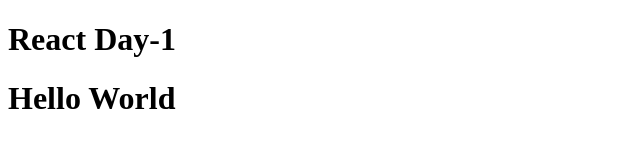
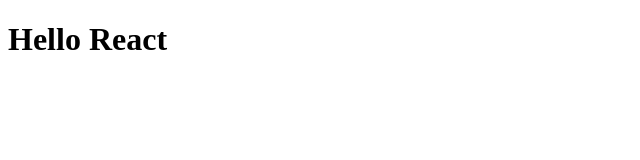
Before and after one commit to MunawarSaqibi/ReactJS, a React app in the folder Day1/: page / in a window 1280 px wide. Shown: the whole page, without its empty margins (0-640 px from the left). Built offline with nearby package versions, Linux system fonts and the light colour scheme.

Commit message:
js added

```diff
--- a/Day1/App.js
+++ b/Day1/App.js
@@ -1,11 +1,9 @@
-import React from "react"
-import ReactDOM from "react-dom/client"
+import React from "react";
+import ReactDOM from "react-dom/client";
 
-import { sum } from 'lodash';
 
-console.log("hello world")
 
-const App = () => {
-return <h1>Hello World</h1>;
-};
-ReactDOM.createRoot(document.getElementById('root')).render(<App />);
+function Heading(){
+    return <h1>Hello React</h1>
+}
+ReactDOM.createRoot(document.getElementById("root")).render(<Heading/>);
--- a/Day1/index.html
+++ b/Day1/index.html
@@ -6,9 +6,11 @@
     <title>Document</title>
 </head>
 <body>
-    <h1>React Day-1</h1>
 
-    <div id="root"></div>
+
+    <div id="root">
+        <h1>React Day-1</h1>
+    </div>
     <script type="module" src="App.js"></script>
 </body>
 </html>
--- a/Day1/package.json
+++ b/Day1/package.json
@@ -6,6 +6,7 @@
   "author": "",
   "type": "module",
   "scripts": {
+    "start": "parcel index.html",
     "test": "echo \"Error: no test specified\" && exit 1"
   },
   "dependencies": {
```
Also changed, not shown: 1 other file.
